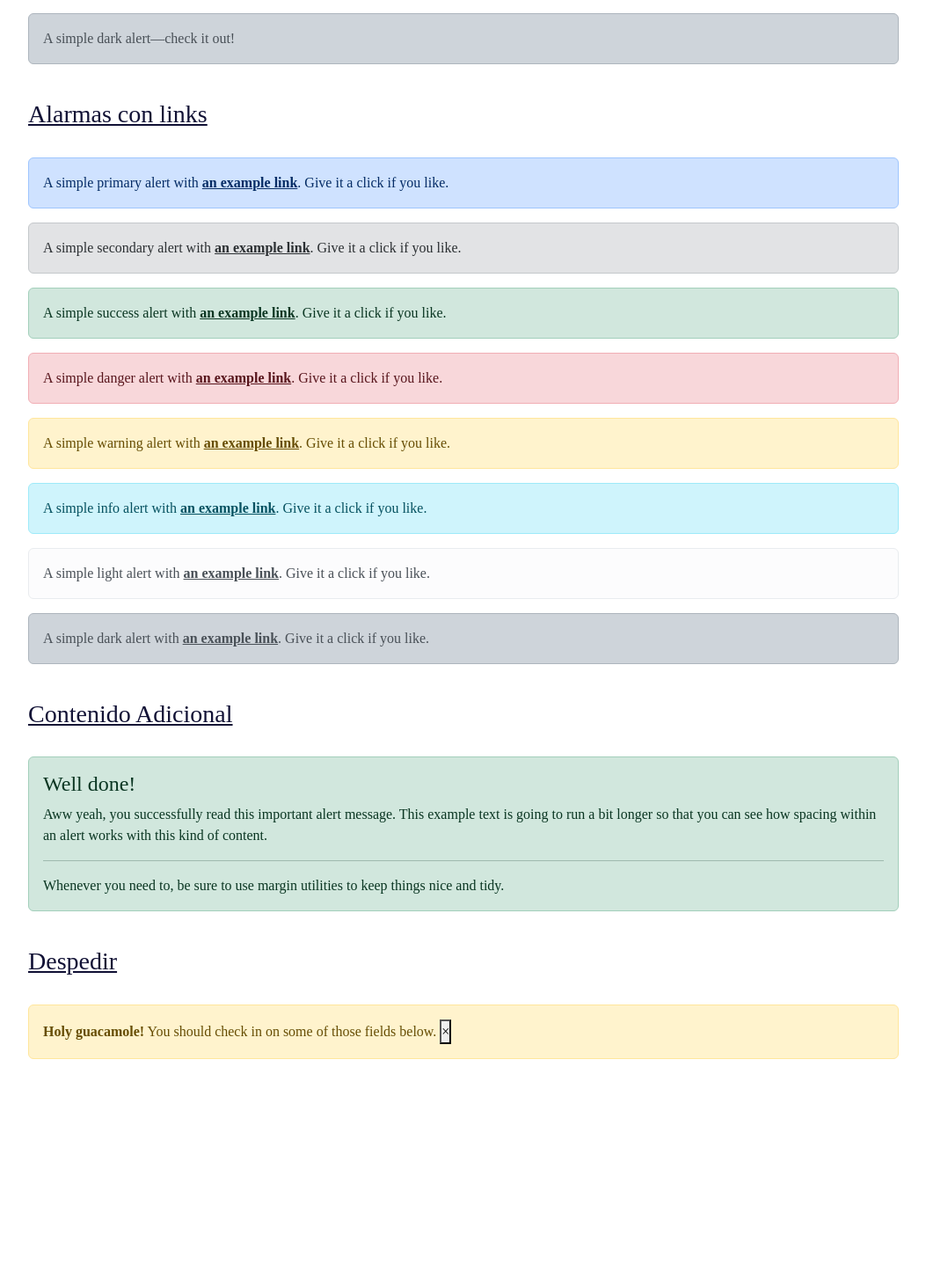
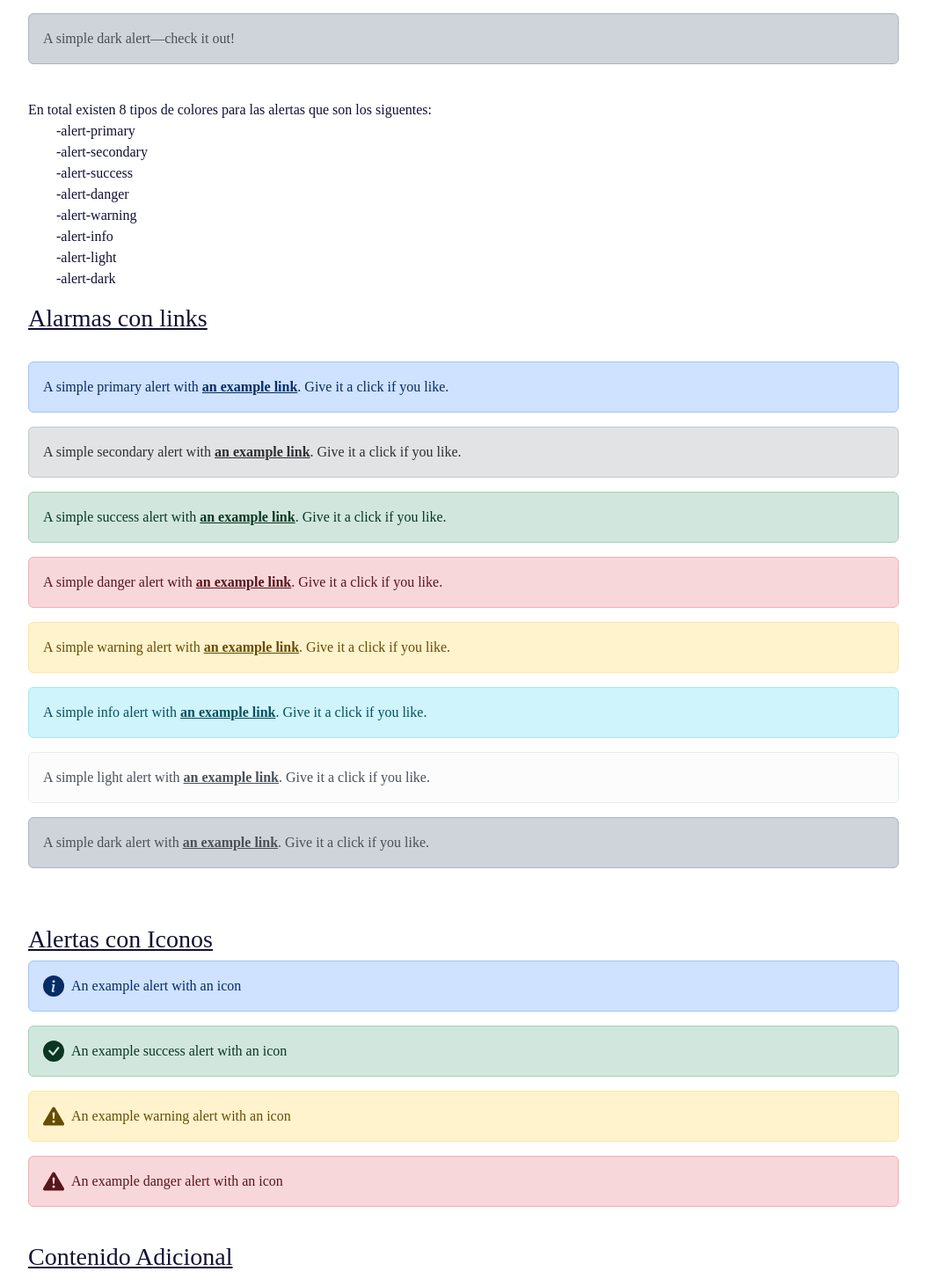
Before and after one commit to JonatanAn12/Exposicion, a Vue app: page / in a window 1280 px wide. Shown: the part 4768-6230 px from the top of the page at 88% size, without its empty margins (113-1166 px from the left). Before the commit the page ends 6088 px from the top, so only its background shows below. Built offline with nearby package versions, Linux system fonts and the light colour scheme.

Commit message:
finalizando cambios

```diff
--- a/src/App.vue
+++ b/src/App.vue
@@ -1,7 +1,16 @@
 <template>
+  <symbol id="circle-half" viewBox="0 0 16 16">
+    <path d="M8 15A7 7 0 1 0 8 1v14zm0 1A8 8 0 1 1 8 0a8 8 0 0 1 0 16z"/>
+  </symbol>
+  <symbol id="moon-stars-fill" viewBox="0 0 16 16">
+    <path d="M6 .278a.768.768 0 0 1 .08.858 7.208 7.208 0 0 0-.878 3.46c0 4.021 3.278 7.277 7.318 7.277.527 0 1.04-.055 1.533-.16a.787.787 0 0 1 .81.316.733.733 0 0 1-.031.893A8.349 8.349 0 0 1 8.344 16C3.734 16 0 12.286 0 7.71 0 4.266 2.114 1.312 5.124.06A.752.752 0 0 1 6 .278z"/>
+    <path d="M10.794 3.148a.217.217 0 0 1 .412 0l.387 1.162c.173.518.579.924 1.097 1.097l1.162.387a.217.217 0 0 1 0 .412l-1.162.387a1.734 1.734 0 0 0-1.097 1.097l-.387 1.162a.217.217 0 0 1-.412 0l-.387-1.162A1.734 1.734 0 0 0 9.31 6.593l-1.162-.387a.217.217 0 0 1 0-.412l1.162-.387a1.734 1.734 0 0 0 1.097-1.097l.387-1.162zM13.863.099a.145.145 0 0 1 .274 0l.258.774c.115.346.386.617.732.732l.774.258a.145.145 0 0 1 0 .274l-.774.258a1.156 1.156 0 0 0-.732.732l-.258.774a.145.145 0 0 1-.274 0l-.258-.774a1.156 1.156 0 0 0-.732-.732l-.774-.258a.145.145 0 0 1 0-.274l.774-.258c.346-.115.617-.386.732-.732L13.863.1z"/>
+  </symbol>
+  <symbol id="sun-fill" viewBox="0 0 16 16">
+    <path d="M8 12a4 4 0 1 0 0-8 4 4 0 0 0 0 8zM8 0a.5.5 0 0 1 .5.5v2a.5.5 0 0 1-1 0v-2A.5.5 0 0 1 8 0zm0 13a.5.5 0 0 1 .5.5v2a.5.5 0 0 1-1 0v-2A.5.5 0 0 1 8 13zm8-5a.5.5 0 0 1-.5.5h-2a.5.5 0 0 1 0-1h2a.5.5 0 0 1 .5.5zM3 8a.5.5 0 0 1-.5.5h-2a.5.5 0 0 1 0-1h2A.5.5 0 0 1 3 8zm10.657-5.657a.5.5 0 0 1 0 .707l-1.414 1.415a.5.5 0 1 1-.707-.708l1.414-1.414a.5.5 0 0 1 .707 0zm-9.193 9.193a.5.5 0 0 1 0 .707L3.05 13.657a.5.5 0 0 1-.707-.707l1.414-1.414a.5.5 0 0 1 .707 0zm9.193 2.121a.5.5 0 0 1-.707 0l-1.414-1.414a.5.5 0 0 1 .707-.707l1.414 1.414a.5.5 0 0 1 0 .707zM4.464 4.465a.5.5 0 0 1-.707 0L2.343 3.05a.5.5 0 1 1 .707-.707l1.414 1.414a.5.5 0 0 1 0 .708z"/>
+  </symbol>
   <section id="inicio">
     <div class="contenido">
-
         <header id="header">
           <div class="contenido-header">
             <div class="formas">
@@ -13,7 +22,7 @@
                 <p class="mi-clase">Presentado por: Jonatan Andres Sanchez Ayala</p>
                 <p class="mi-clase">Nikoll Valentina Melo Triana </p>
               </div>
-                <div class="collapse" id="navbarToggleExternalContent" data-bs-theme="dark">
+                <div class="collapse" id="navbarToggleExternalContent" data-bs-theme="ligth">
                     <div class="bg-dark p-2">
                       <span class="text-body-secondary">
                      </span>
@@ -218,6 +227,25 @@
         A simple dark alert—check it out!
       </div>
       <br>
+      <p>En total existen 8 tipos de colores para las alertas que son los siguentes:
+        <ul>
+          -alert-primary
+          <br>
+          -alert-secondary
+          <br>
+          -alert-success
+          <br>
+          -alert-danger
+          <br>
+          -alert-warning
+          <br>
+          -alert-info
+          <br>
+          -alert-light
+          <br>
+          -alert-dark
+        </ul>
+      </p>
       <u><h3>Alarmas con links</h3></u>
       <br>
       <div class="alert alert-primary" role="alert">
@@ -245,6 +273,45 @@
         A simple dark alert with <a href="#" class="alert-link">an example link</a>. Give it a click if you like.
       </div>
       <br>
+      <br>
+      <u><h3>Alertas con Iconos</h3></u>
+      <svg xmlns="http://www.w3.org/2000/svg" style="display: none;">
+        <symbol id="check-circle-fill" fill="currentColor" viewBox="0 0 16 16">
+          <path d="M16 8A8 8 0 1 1 0 8a8 8 0 0 1 16 0zm-3.97-3.03a.75.75 0 0 0-1.08.022L7.477 9.417 5.384 7.323a.75.75 0 0 0-1.06 1.06L6.97 11.03a.75.75 0 0 0 1.079-.02l3.992-4.99a.75.75 0 0 0-.01-1.05z"/>
+        </symbol>
+        <symbol id="info-fill" fill="currentColor" viewBox="0 0 16 16">
+          <path d="M8 16A8 8 0 1 0 8 0a8 8 0 0 0 0 16zm.93-9.412-1 4.705c-.07.34.029.533.304.533.194 0 .487-.07.686-.246l-.088.416c-.287.346-.92.598-1.465.598-.703 0-1.002-.422-.808-1.319l.738-3.468c.064-.293.006-.399-.287-.47l-.451-.081.082-.381 2.29-.287zM8 5.5a1 1 0 1 1 0-2 1 1 0 0 1 0 2z"/>
+        </symbol>
+        <symbol id="exclamation-triangle-fill" fill="currentColor" viewBox="0 0 16 16">
+          <path d="M8.982 1.566a1.13 1.13 0 0 0-1.96 0L.165 13.233c-.457.778.091 1.767.98 1.767h13.713c.889 0 1.438-.99.98-1.767L8.982 1.566zM8 5c.535 0 .954.462.9.995l-.35 3.507a.552.552 0 0 1-1.1 0L7.1 5.995A.905.905 0 0 1 8 5zm.002 6a1 1 0 1 1 0 2 1 1 0 0 1 0-2z"/>
+        </symbol>
+      </svg>
+
+      <div class="alert alert-primary d-flex align-items-center" role="alert">
+        <svg class="bi flex-shrink-0 me-2" width="24" height="24" role="img" aria-label="Info:"><use xlink:href="#info-fill"/></svg>
+        <div>
+          An example alert with an icon
+        </div>
+      </div>
+      <div class="alert alert-success d-flex align-items-center" role="alert">
+        <svg class="bi flex-shrink-0 me-2" width="24" height="24" role="img" aria-label="Success:"><use xlink:href="#check-circle-fill"/></svg>
+        <div>
+          An example success alert with an icon
+        </div>
+      </div>
+      <div class="alert alert-warning d-flex align-items-center" role="alert">
+        <svg class="bi flex-shrink-0 me-2" width="24" height="24" role="img" aria-label="Warning:"><use xlink:href="#exclamation-triangle-fill"/></svg>
+        <div>
+          An example warning alert with an icon
+        </div>
+      </div>
+      <div class="alert alert-danger d-flex align-items-center" role="alert">
+        <svg class="bi flex-shrink-0 me-2" width="24" height="24" role="img" aria-label="Danger:"><use xlink:href="#exclamation-triangle-fill"/></svg>
+        <div>
+          An example danger alert with an icon
+        </div>
+      </div>
+      <br>
       <u><h3>Contenido Adicional</h3></u>
       <br>
       <div class="alert alert-success" role="alert">
@@ -256,11 +323,9 @@
       <br>
       <u><h3>Despedir</h3></u>
       <br>
-      <div class="alert alert-warning alert-dismissible fade show" role="alert">
+      <div class="alert alert-warning alert-dismissible fade show" role="alert" id="alertas">
         <strong>Holy guacamole!</strong> You should check in on some of those fields below.
-        <button type="button" class="close" data-dismiss="alert" aria-label="Close">
-          <span aria-hidden="true">&times;</span>
-        </button>
+        <button type="button" class="btn-close" data-bs-dismiss="alert" aria-label="Close"></button>
       </div>
 
     </div>
```
